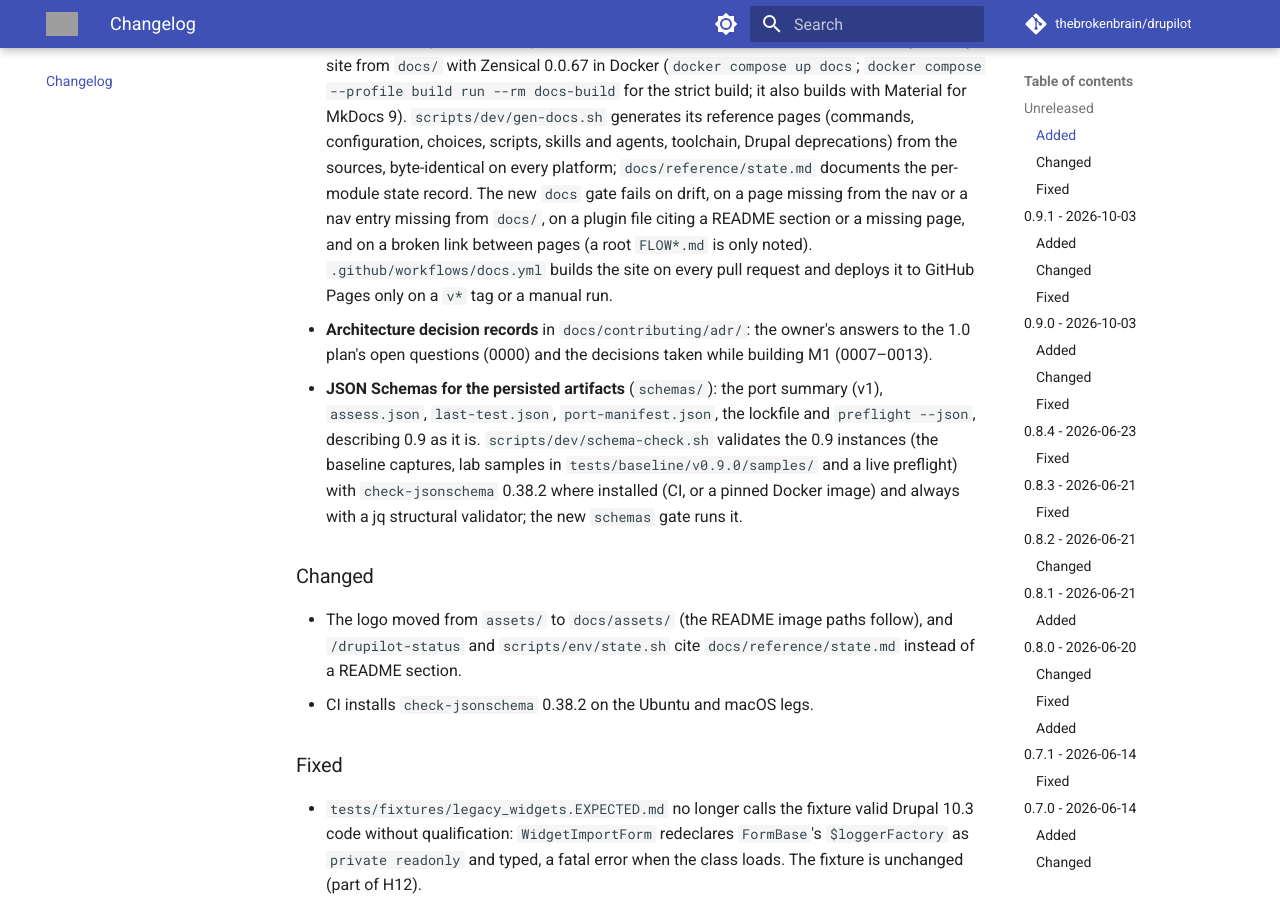
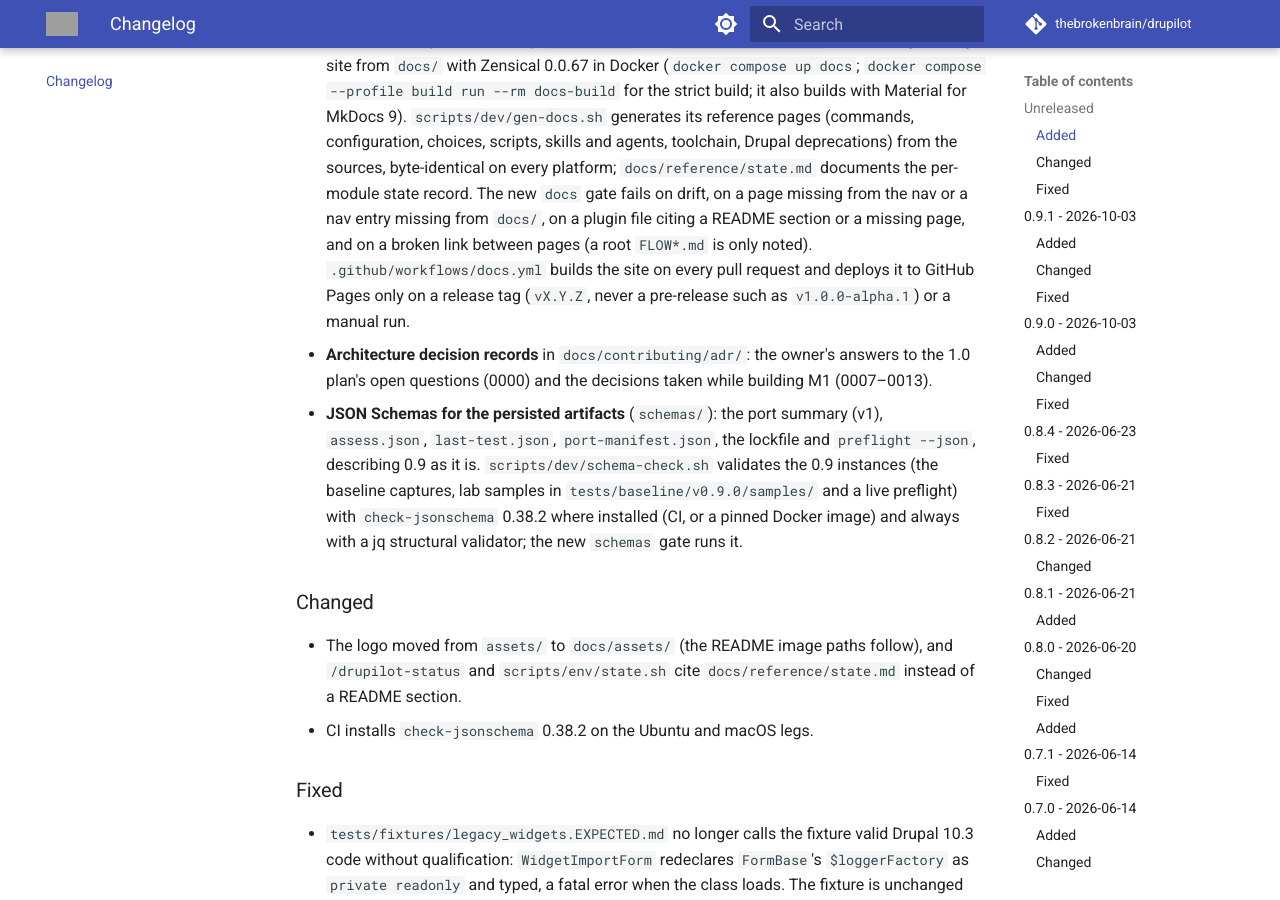
Before and after one commit to thebrokenbrain/drupilot, an MkDocs documentation site: the page built from docs/changelog.md, in a window 1280 px wide and 900 px high, scrolled down 2182 px. Built offline with MkDocs 1.6.1 and Material for MkDocs 9.7.7, drawn with Linux system fonts in a browser that asks for light colours; comment, search, counter and statistics services are not loaded; grey boxes are pictures that could not be loaded.

Commit message:
docs: say how the schemas gate and the docs deploy now behave
CLAUDE.md's gate list said check-jsonschema is required under --ci; the
gate falls back to its pinned Docker image. The CHANGELOG said the docs
site deploys on any v* tag; pre-release tags are excluded.

```diff
--- a/CHANGELOG.md
+++ b/CHANGELOG.md
@@ -102,7 +102,8 @@ carries none) to match, and tag the commit `vX.Y.Z`.
   page, and on a broken link between pages (a root `FLOW*.md` is only
   noted). `.github/workflows/docs.yml`
   builds the site on every pull request and deploys it to GitHub Pages only
-  on a `v*` tag or a manual run.
+  on a release tag (`vX.Y.Z`, never a pre-release such as `v1.0.0-alpha.1`)
+  or a manual run.
 - **Architecture decision records** in `docs/contributing/adr/`: the owner's
   answers to the 1.0 plan's open questions (0000) and the decisions taken
   while building M1 (0007–0013).
```
Also changed, not shown: CLAUDE.md (+1 -1 lines).
